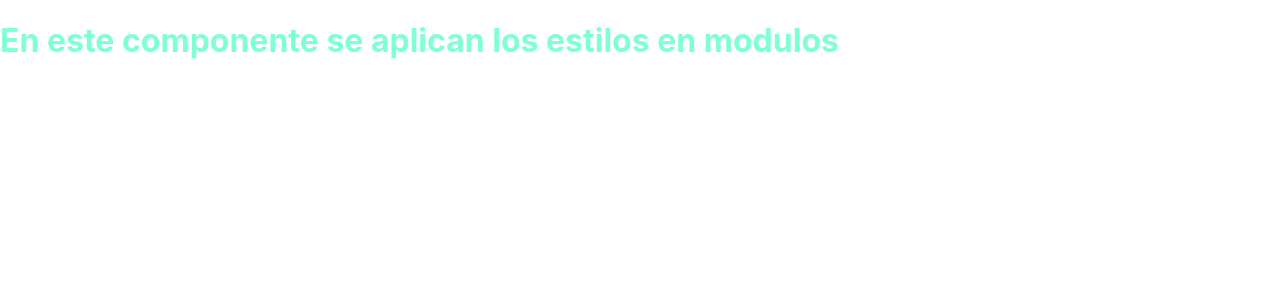
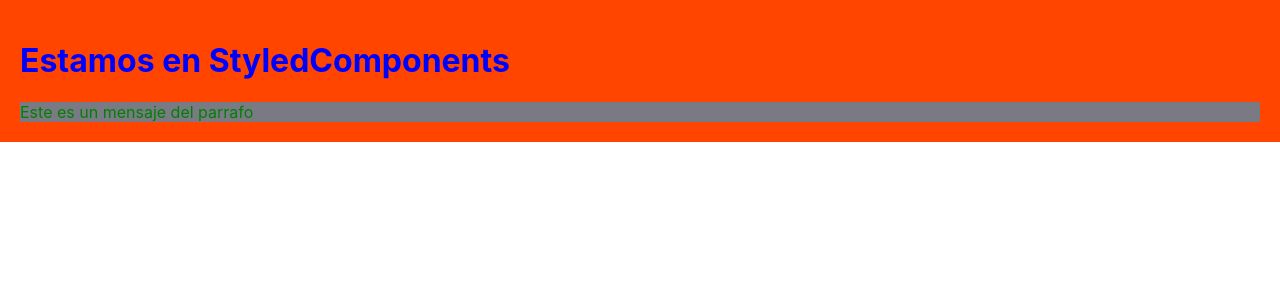
Before and after one commit to AlexNocua/cursoreact, a React (Create React App) app: page / in a window 1280 px wide. Shown: the top 300 px of the page. Built offline with nearby package versions, Linux system fonts and the light colour scheme.

Commit message:
creacion de estilos  con "Styled"

```diff
--- a/package.json
+++ b/package.json
@@ -7,6 +7,7 @@
     "react": "^19.0.0",
     "react-dom": "^19.0.0",
     "react-scripts": "5.0.1",
+    "styled-components": "^6.1.15",
     "web-vitals": "^4.2.4"
   },
   "scripts": {
--- a/src/App.jsx
+++ b/src/App.jsx
@@ -7,6 +7,7 @@ import State from "./components/State.jsx"
 import EstilosTradicionales from "./components/EstilosTradicionales.jsx"
 import EstilosEnLinea from "./components/EstilosEnLinea.jsx"
 import EstilosEnModulo from "./components/EstilosEnModulo"
+import EstilosConStyled from "./components/EstilosConStyled.jsx"
 
 
 
@@ -30,7 +31,8 @@ function App() {
       */}
 
       {/* <EstilosEnLinea></EstilosEnLinea> */}
-      <EstilosEnModulo></EstilosEnModulo>
+      {/* <EstilosEnModulo></EstilosEnModulo> */}
+      <EstilosConStyled></EstilosConStyled>
     </>
 
   );
--- /dev/null
+++ b/src/components/EstilosConStyled.jsx
@@ -0,0 +1,68 @@
+import styled, { keyframes } from "styled-components";
+import "./vars.css";
+import React, { Component } from "react";
+
+class EstilosConStyled extends Component {
+    render() {
+        const animacionTexto = keyframes`
+        // from{
+        // background:yellow;
+        // }
+        // to{
+        // background:blue;
+
+        0%{
+        background:yellow;
+        }
+        50%{
+        background:blue;
+        }
+        100%{
+        background:yellow;
+        }
+}
+`
+
+        const FondoColorTexto = {
+            background: 'linear-gradient(120deg,red,blue)',
+            color: "green",
+        }
+        const Titulo = styled.h1`
+            color: var(--colorTexto);
+            transition:all 0.8s;
+
+            // hover se conoce como una pseudoclase
+
+            &:hover{
+            color:black;
+            }
+
+            // aplicacion de media queries
+            @media(max-width : 800px){
+            background:green;
+            }
+        `
+            ;
+
+        const Cabecera = styled.header`
+            background: var(--colorHeader);
+            padding: 20px;
+        `;
+        const Parrafo = styled.header`
+            background: ${FondoColorTexto.background};
+          color: ${FondoColorTexto.color};
+          animation:${animacionTexto} 2s linear infinite;
+        `;
+
+        return (
+            <Cabecera>
+                <Titulo>Estamos en StyledComponents</Titulo>
+                <Parrafo>
+                    Este es  un mensaje del parrafo
+                </Parrafo>
+            </Cabecera>
+        );
+    }
+}
+
+export default EstilosConStyled;
--- /dev/null
+++ b/src/components/vars.css
@@ -0,0 +1,4 @@
+:root {
+    --colorTexto: blue;
+    --colorHeader: orangered;
+}
```
Also changed, not shown: 1 other file (tests, documents, lock files or other folders).
